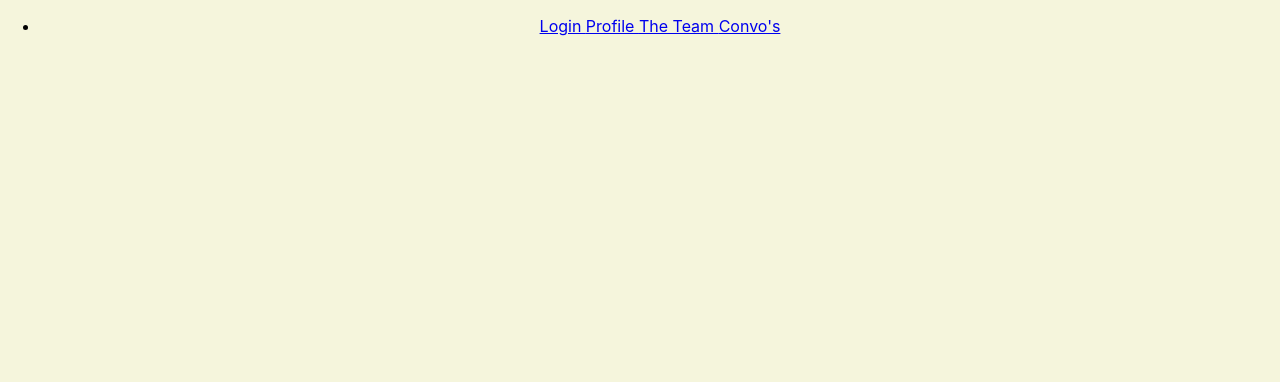
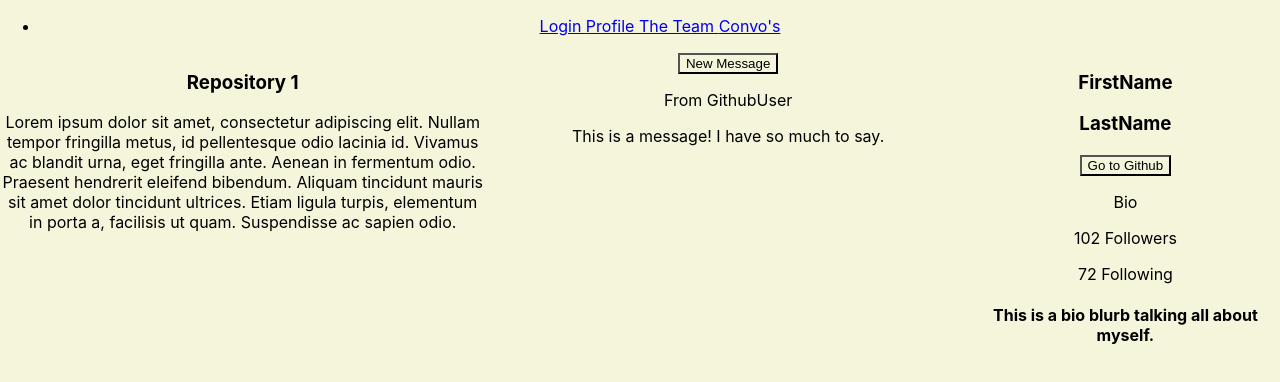
Before and after one commit to PotatoesOnTheBrain/SpudBase_Client, a React (Create React App) app: page /profile in a window 1280 px wide. Shown: the top 382 px of the page. Built offline with nearby package versions, Linux system fonts and the light colour scheme.

Commit message:
Created CSS structure for Profile page

```diff
--- a/src/Components/Profile.js
+++ b/src/Components/Profile.js
@@ -1,9 +1,38 @@
-
+import "../Profile.css";
 
 function Profile() {
   return (
     <div className="Profile">
+      <div className="Repos">
+        <h3>Repository 1</h3>
+        <p>
+          Lorem ipsum dolor sit amet, consectetur adipiscing elit. Nullam tempor
+          fringilla metus, id pellentesque odio lacinia id. Vivamus ac blandit
+          urna, eget fringilla ante. Aenean in fermentum odio. Praesent
+          hendrerit eleifend bibendum. Aliquam tincidunt mauris sit amet dolor
+          tincidunt ultrices. Etiam ligula turpis, elementum in porta a,
+          facilisis ut quam. Suspendisse ac sapien odio.
+        </p>
+      </div>
+      <div className="Messages">
+        <button>New Message</button>
+        <div className="Message1">
+          <p>From GithubUser</p>
+          <p>This is a message! I have so much to say.</p>
+        </div>
+      </div>
 
+      <div className="Bio">
+        <h3>FirstName</h3>
+        <h3>LastName</h3>
+        <button>Go to Github</button>
+        <p>Bio</p>
+        <p>102 Followers</p>
+        <p>72 Following</p>
+        <div>
+          <h4>This is a bio blurb talking all about myself.</h4>
+        </div>
+      </div>
     </div>
   );
 }
--- /dev/null
+++ b/src/Profile.css
@@ -0,0 +1,17 @@
+.Profile {
+    display: flex;
+    flex-direction: row;
+}
+
+.Repos {
+    flex: 40%;
+}
+
+.Messages {
+    grid-column: auto;
+    flex: 40%;
+}
+
+.Bio {
+
+}
```
